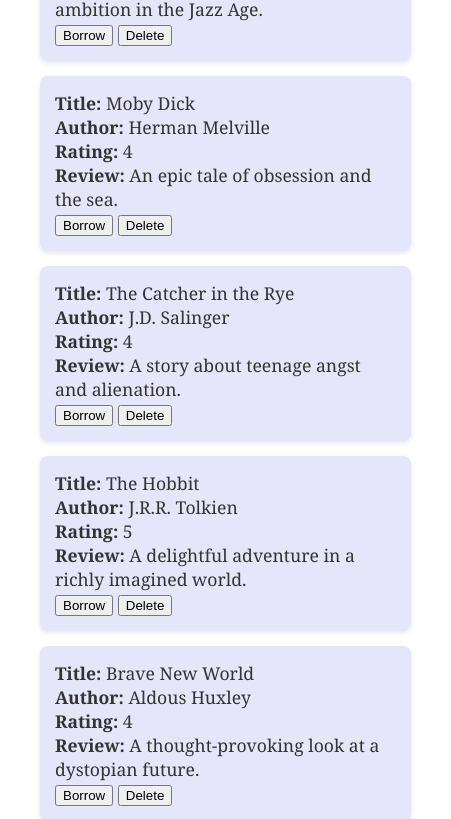
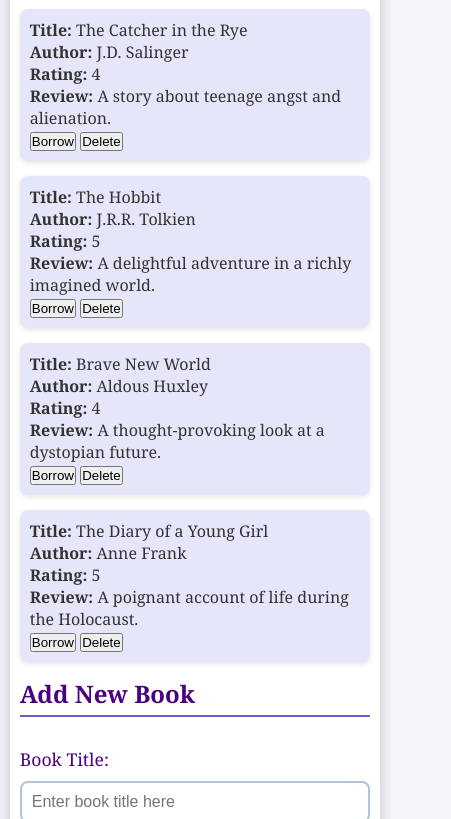
Before and after one commit to zainabbehzad/Basic-Node.js-Server, a website: page public/index.html in a window 390 px wide. Shown: the part 1181-2000 px from the top of the page, 451 px wide, since content can reach past the window. Drawn offline with Linux system fonts and the light colour scheme.

Commit message:
made responsive for all screen sizes

```diff
--- a/public/style.css
+++ b/public/style.css
@@ -1,3 +1,10 @@
+/* Universal selector to reset margins and paddings */
+* {
+  margin: 0;
+  padding: 0;
+  box-sizing: border-box; /* Include padding and border in element's total width/height */
+}
+
 body {
   font-family: 'Georgia', serif;
   background-color: #f4f4f9;
@@ -8,31 +15,33 @@ body {
   flex-direction: column;
   align-items: center;
   justify-content: flex-start;
-  min-height: 100vh;
+  min-height: 100vh; /* Full height */
+  overflow-x: hidden; /* Prevent horizontal scrolling */
 }
 
 .main-container {
   max-width: 900px;
   width: 95%;
-  margin: 30px auto;
+  margin: 0; /* Remove margin */
   background-color: #fff;
   box-shadow: 0 4px 15px rgba(0, 0, 0, 0.2);
   border-radius: 10px;
-  padding: 40px;
+  padding: 20px; /* Reduced padding for better fit on small screens */
   text-align: left;
+  overflow: hidden; /* Prevent overflow */
 }
 
 h1 {
   font-size: 2.5rem;
   color: #6a5acd;
-  margin-bottom: 20px;
+  margin-bottom: 20px; /* Adjusted margin */
   font-weight: 700;
   text-align: center;
 }
 
 h2 {
   font-size: 1.8rem;
-  margin-bottom: 15px;
+  margin-bottom: 15px; /* Adjusted margin */
   color: #4b0082;
   border-bottom: 2px solid #6a5acd;
   padding-bottom: 5px;
@@ -41,6 +50,7 @@ h2 {
 #bookItems {
   list-style-type: none;
   padding: 0;
+  margin: 0; /* Reset margin */
 }
 
 #bookItems li {
@@ -79,7 +89,6 @@ form textarea {
   border: 2px solid #b0c4de;
   border-radius: 8px;
   width: 100%;
-  max-width: 350px;
   transition: border-color 0.3s;
 }
 
@@ -106,33 +115,40 @@ form button:hover {
   transform: translateY(-1px);
 }
 
-.error-message {
-  color: red;
+.error-message,
+.success-message {
   font-size: 0.9rem;
   margin-bottom: 10px;
 }
 
-.success-message {
-  color: green;
-  font-size: 0.9rem;
-  margin-bottom: 10px;
-}
+/* Media Queries for Responsiveness */
+@media (max-width: 600px) {
+  .main-container {
+    padding: 10px; /* Further reduce padding */
+    margin: 0; /* Ensure no margins */
+  }
 
-@media (max-width: 600px) {
   h1 {
-    font-size: 2.2rem;
+    font-size: 2rem; /* Adjusted font size */
+    margin: 10px 0; /* Adjusted margin */
   }
 
   h2 {
-    font-size: 1.6rem;
+    font-size: 1.5rem; /* Adjusted font size */
+    margin: 10px 0; /* Adjusted margin */
   }
 
   form input,
   form textarea {
-    width: 100%;
+    padding: 10px; /* Adjusted padding */
   }
 
   form button {
-    width: 100%;
+    padding: 10px; /* Adjusted button padding */
+  }
+
+  #bookItems li {
+    font-size: 1rem; /* Smaller font size for list items */
+    padding: 10px; /* Adjusted padding for list items */
   }
 }
```
Also changed, not shown: README.md.
